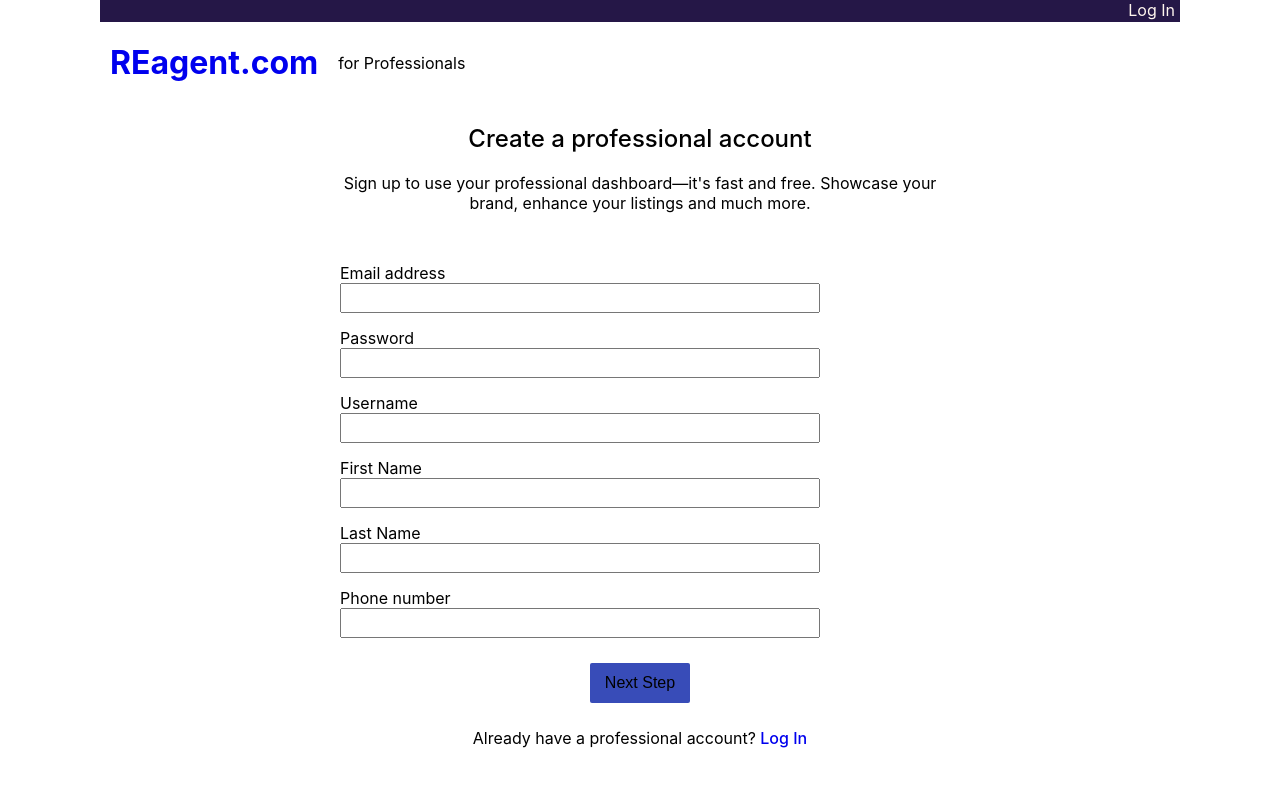
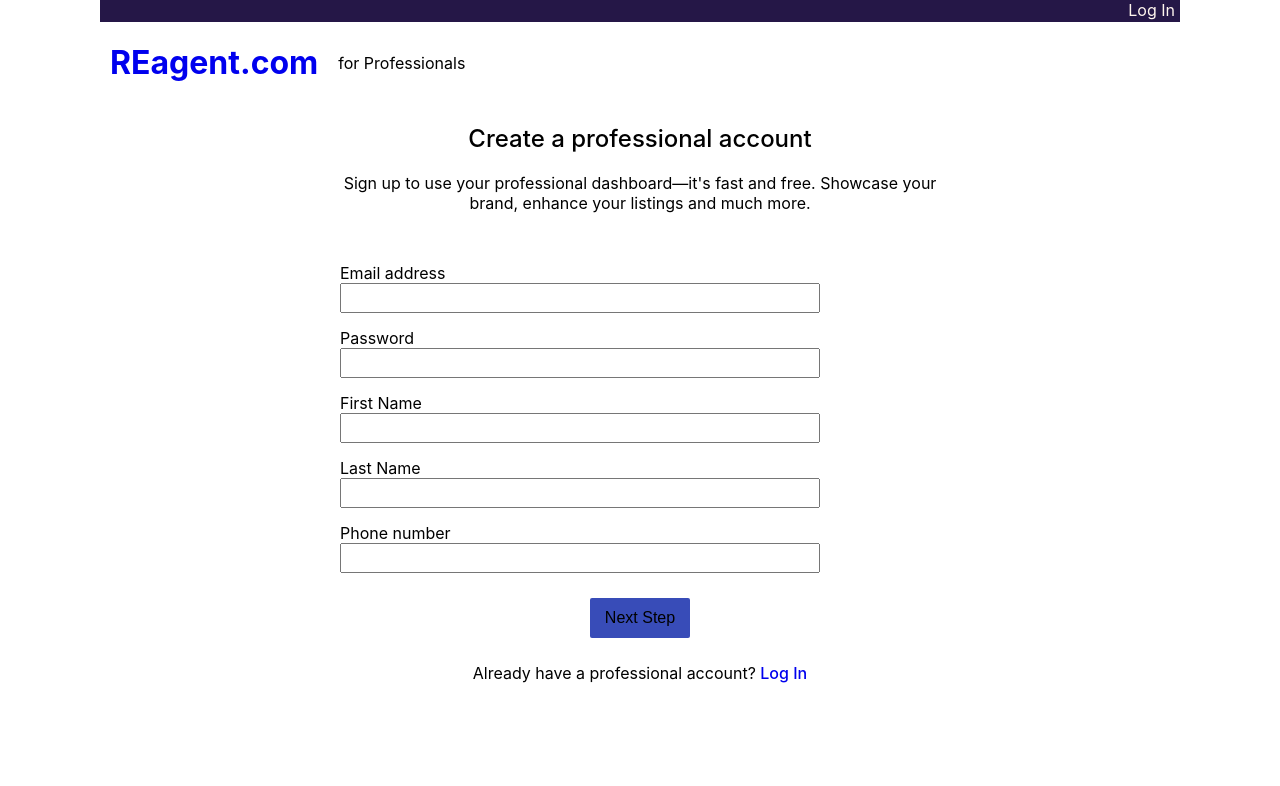
Before and after one commit to XanaNite/reagent.com-client, a React (Create React App) app: page /register in a window 1280 px wide. Shown: the top 786 px of the page. Built offline with nearby package versions, Linux system fonts and the light colour scheme.

Commit message:
removed user_name

```diff
--- a/src/components/RegistrationForm/RegistrationForm.js
+++ b/src/components/RegistrationForm/RegistrationForm.js
@@ -12,14 +12,13 @@
 
     handleSubmit = ev => {
         ev.preventDefault()
-        const {first_name, last_name, user_name, password, agent_email, agent_phone} = ev.target
+        const {first_name, last_name, password, agent_email, agent_phone} = ev.target
         this.setState({ error: null })
         console.log(first_name.value)
 
         AuthApiService.postAgent({
             first_name: first_name.value,
             last_name: last_name.value,
-            user_name: user_name.value,
             password: password.value,
             agent_email: agent_email.value,
             agent_phone: agent_phone.value
@@ -27,13 +26,14 @@
         .then(agent => {
             first_name.value = ''
             last_name.value = ''
-            user_name.value = ''
             password.value = ''
             agent_email.value = ''
             agent_phone.value = ''
             this.props.onRegistrationSuccess()
         })
-        .catch(res => console.log(res.error))
+        .catch(res =>
+            this.setState({error: res.error})
+        )
     }
 
     render() {
@@ -41,7 +41,9 @@
 
         return(
             <form className="register-form" onSubmit={this.handleSubmit}>
-                <div role='alert'></div>
+                <div role='alert'>
+                    {error && <p className='red'>{error}</p>}
+                </div>
                 <div className="register-input">
                     <label htmlFor="agent_email">Email address</label>
                     <div>
@@ -52,12 +54,6 @@
                     <label htmlFor="password">Password</label>
                     <div>
                         <input type="password" name="password" id="password" />
-                    </div>
-                </div>
-                <div className="register-input">
-                    <label htmlFor="user_name">Username</label>
-                    <div>
-                        <input type="text" name="user_name" id="user_name" />
                     </div>
                 </div>
                 <div className="register-input">
```
